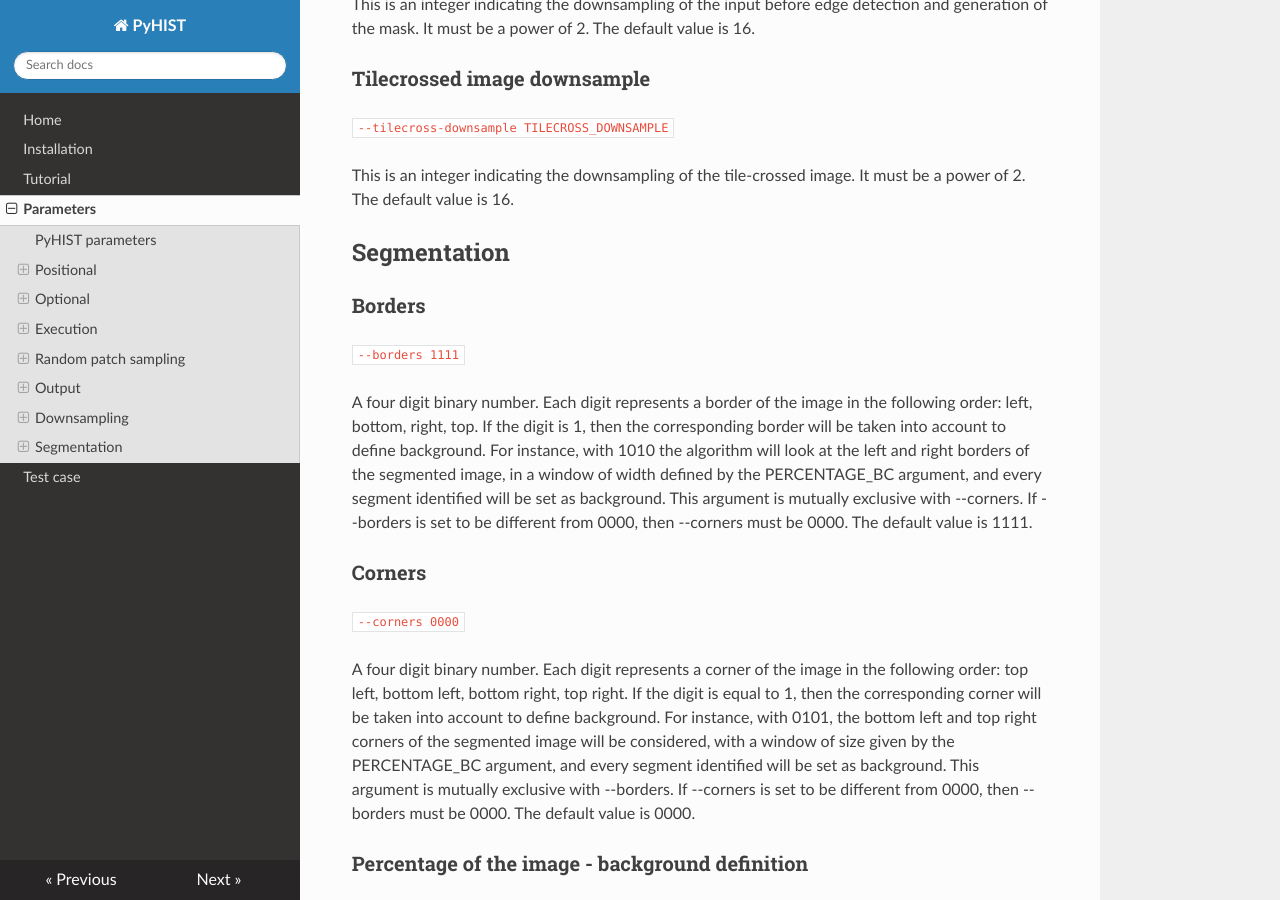
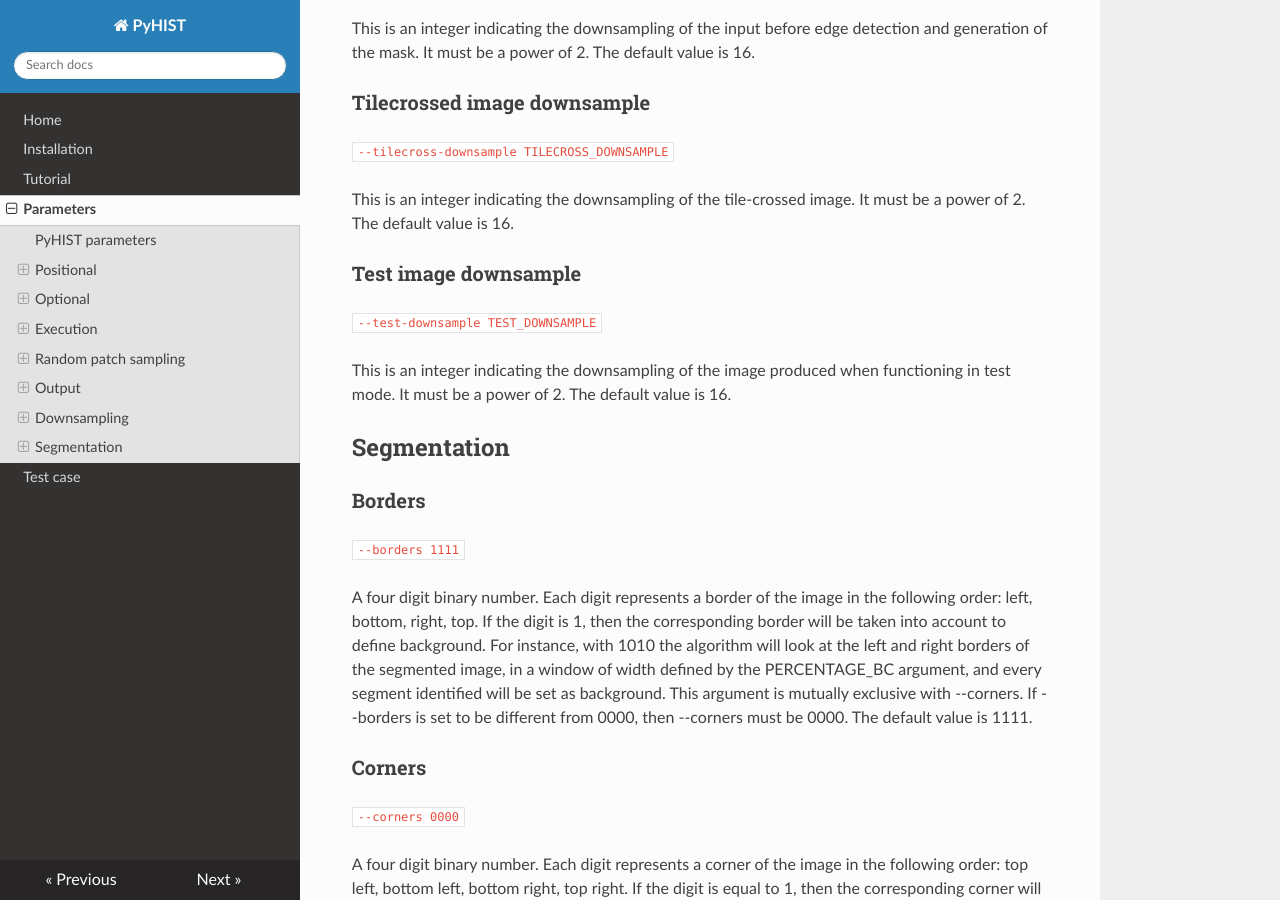
Before and after one commit to manuel-munoz-aguirre/PyHIST, an MkDocs documentation site: the page built from docs/parameters.md, in a window 1280 px wide and 900 px high, scrolled down 3940 px. Built offline with MkDocs 1.6.1, drawn with Linux system fonts in a browser that asks for light colours; nearby versions of some CDN libraries; some of the changed text lies outside the part shown.

Commit message:
Update parameters.md

```diff
--- a/docs/parameters.md
+++ b/docs/parameters.md
@@ -20,6 +20,7 @@ PyHIST usage: `pyhist.py [parameters] input_image`
 * [Output downsample](#down_o)
 * [Mask downsample](#down_m)
 * [Tilecrossed image downsample](#down_tc)
+* [Test image downsample](#down_test)
 * [Borders](#borders)
 * [Corners](#corners)
 * [Percentage of the image - background definition](#perc)
@@ -156,6 +157,12 @@ generation of the mask. It must be a power of 2. The default value is
 This is an integer indicating the downsampling of the tile-crossed
 image. It must be a power of 2. The default value is 16.
 
+### Test image downsample<a name="down_test"></a>
+`--test-downsample TEST_DOWNSAMPLE`
+
+This is an integer indicating the downsampling of the image produced
+when functioning in test mode. It must be a power of 2. The default value is 16.
+
 ## Segmentation
 
 ### Borders<a name="borders"></a>
```
